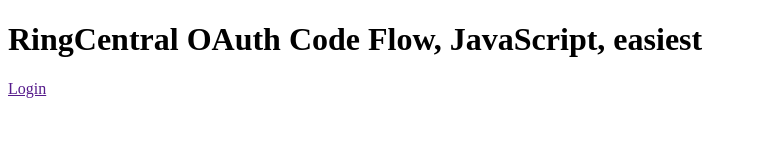
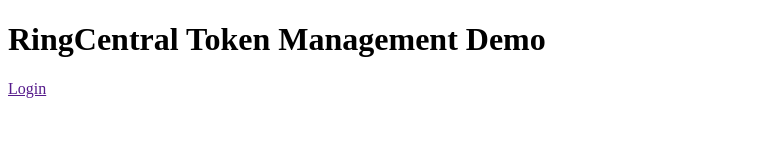
Before and after one commit to tylerlong/ringcentral-token-management-demo, a website built with webpack: page src/index.html in a window 1280 px wide. Shown: the whole page, without its empty margins (0-757 px from the left). Built offline with nearby package versions, Linux system fonts and the light colour scheme; no server answers; what @ringcentral/sdk would draw is missing.

Commit message:
Rename to RingCentral Token Management Demo

```diff
--- a/src/index.html
+++ b/src/index.html
@@ -1,7 +1,7 @@
 <!DOCTYPE html>
 <htm>
-  <head><title>RingCentral OAuth Code Flow, JavaScript, easiest</title></head>
+  <head><title>RingCentral Token Management Demo</title></head>
   <body>
-    <h1>RingCentral OAuth Code Flow, JavaScript, easiest</h1>
+    <h1>RingCentral Token Management Demo</h1>
   </body>
 </htm>
```
Also changed, not shown: README.md.
